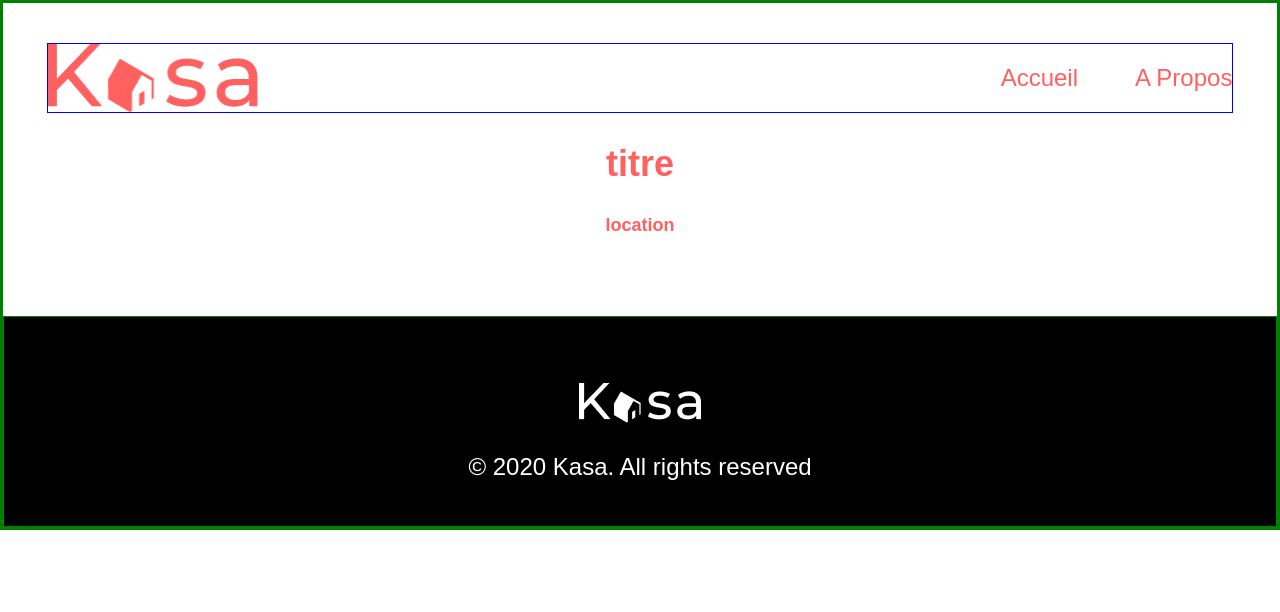
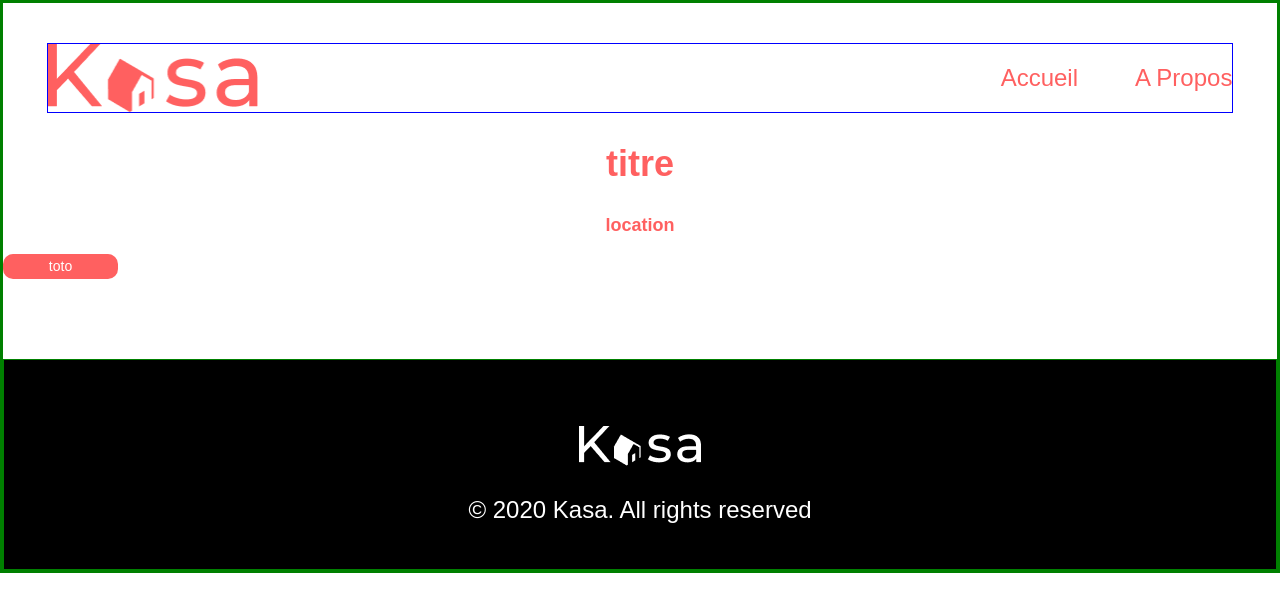
Before and after one commit to Samuel32600/ParmentierSamuel_8_20102021, a React (Create React App) app in the folder kasa/: page /oneHousing/0979876d in a window 1280 px wide. Shown: the top 612 px of the page. Built offline with nearby package versions, Linux system fonts and the light colour scheme; a web font is replaced by a local one.

Commit message:
creation component Tag

```diff
--- /dev/null
+++ b/kasa/src/components/Tag.js
@@ -0,0 +1,14 @@
+import React from 'react'
+import '../styles/tag.css'
+
+
+class Tag extends React.Component {
+    render() {
+        return (
+            <div className='container-tag'>
+                <p className='text-tag'>toto</p>
+            </div>
+        )
+    }
+}
+export default Tag
--- a/kasa/src/pages/Housing.js
+++ b/kasa/src/pages/Housing.js
@@ -3,6 +3,9 @@ import '../styles/housing.css'
 
 //import dropdown
 import Dropdown from '../components/Dropdown.js'
+
+//import Tag
+import Tag from '../components/Tag.js'
 
 //constante logement
 const listingHousing = require('../data/Listing-housing.json')
@@ -23,6 +26,7 @@ class Housing extends React.Component {
                 <div className='Housing-Title'>
                     <h2 className='title'>titre</h2>
                     <h3 className='location'>location</h3>
+                    <Tag/>
                 </div>
 
             </div>
--- /dev/null
+++ b/kasa/src/styles/tag.css
@@ -0,0 +1,16 @@
+.container-tag{
+width: 115px;
+height: 25px;
+background-color: #FF6060;
+display: flex;
+justify-content: center;
+align-items: center;
+border-radius: 10px;
+}
+
+
+.text-tag{
+    color: white;
+    font-family: 'Montserrat', sans-serif;
+    font-size: 14px;
+}
```
Also changed, not shown: kasa/src/components/dist/Tag.dev.js (added).
